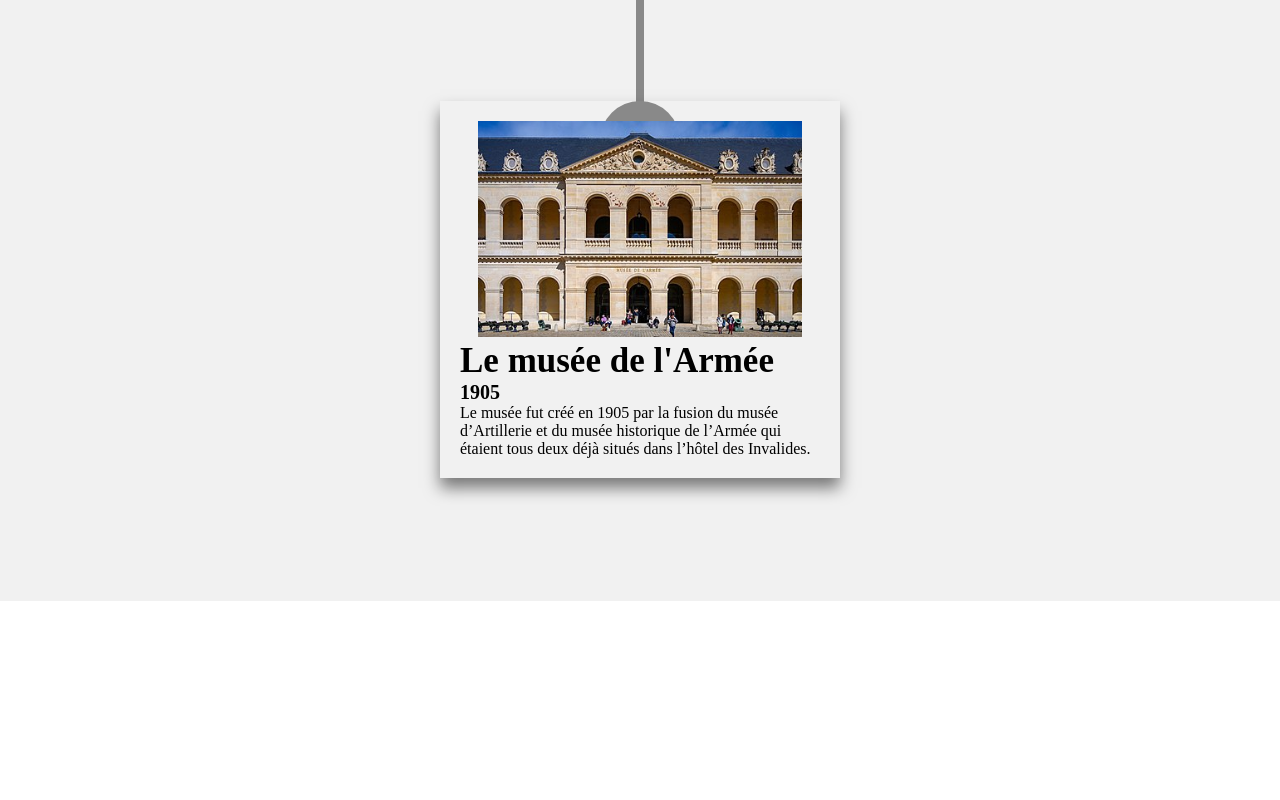
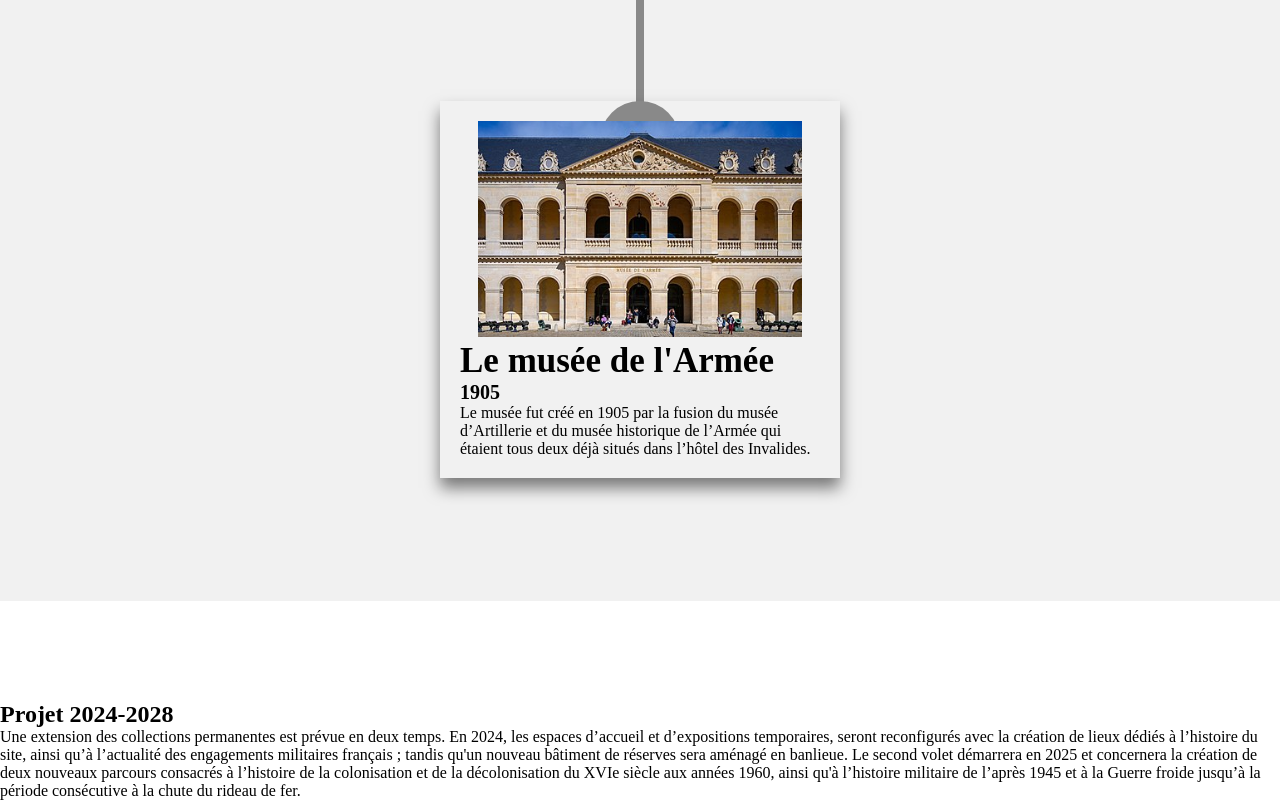
Before and after one commit to Clansou/Projet_SCSS_MuseeDeL-armee, a plain HTML site: page index.html in a window 1280 px wide. Shown: the part 1839-2639 px from the top of the page. Before the commit the page ends 2540 px from the top, so only its background shows below. Drawn offline with Linux system fonts and the light colour scheme.

Commit message:
:Construction: Create Projets Page

```diff
--- a/index.html
+++ b/index.html
@@ -62,6 +62,10 @@
         </div>
 
     </section>
+    <section id="projets">
+        <h2>Projet 2024-2028</h2>
+        <p>Une extension des collections permanentes est prévue en deux temps. En 2024, les espaces d’accueil et d’expositions temporaires, seront reconfigurés avec la création de lieux dédiés à l’histoire du site, ainsi qu’à l’actualité des engagements militaires français ; tandis qu'un nouveau bâtiment de réserves sera aménagé en banlieue. Le second volet démarrera en 2025 et concernera la création de deux nouveaux parcours consacrés à l’histoire de la colonisation et de la décolonisation du XVIe siècle aux années 1960, ainsi qu'à l’histoire militaire de l’après 1945 et à la Guerre froide jusqu’à la période consécutive à la chute du rideau de fer.</p>
+    </section>
     <script src="script.js"></script>
 </body>
 </html>
```
